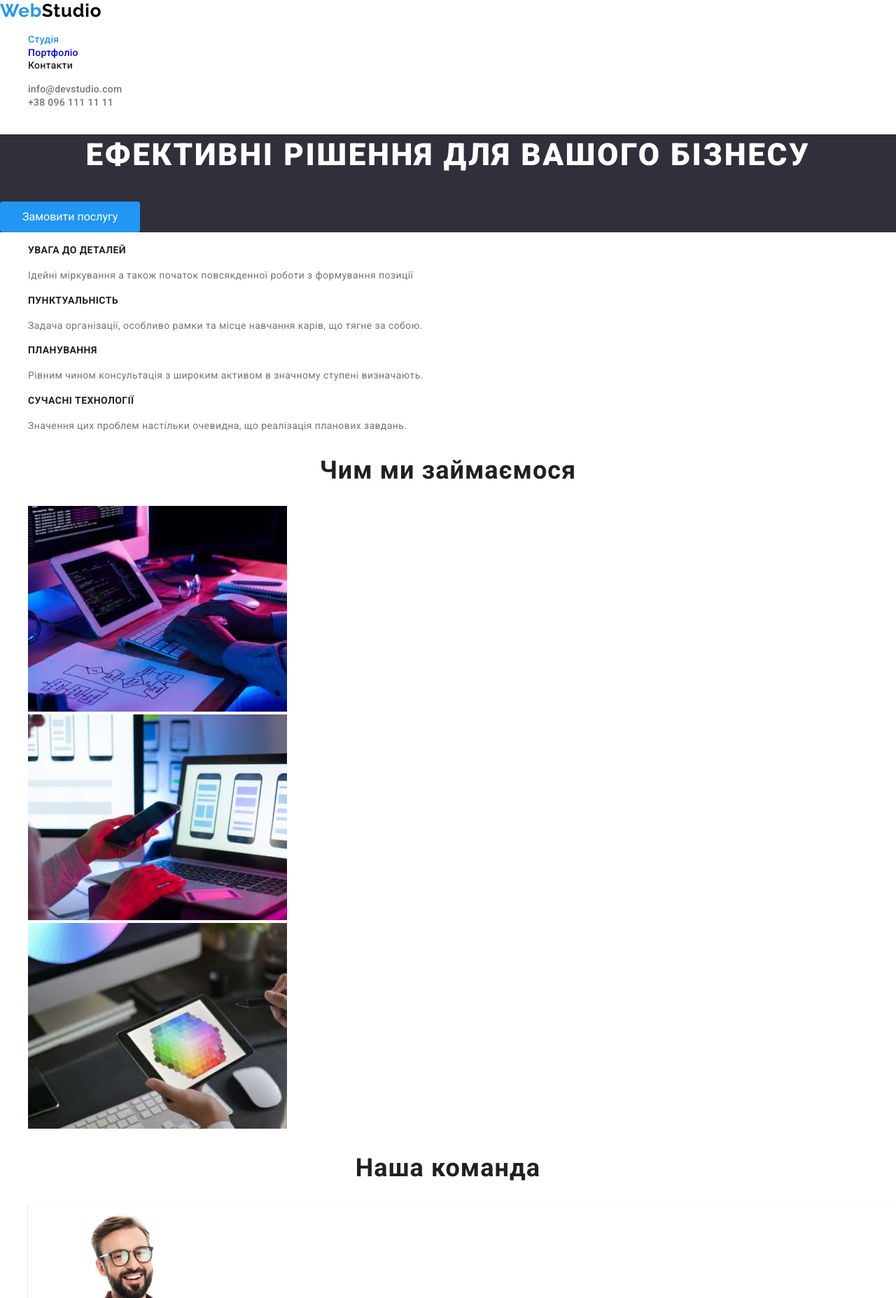
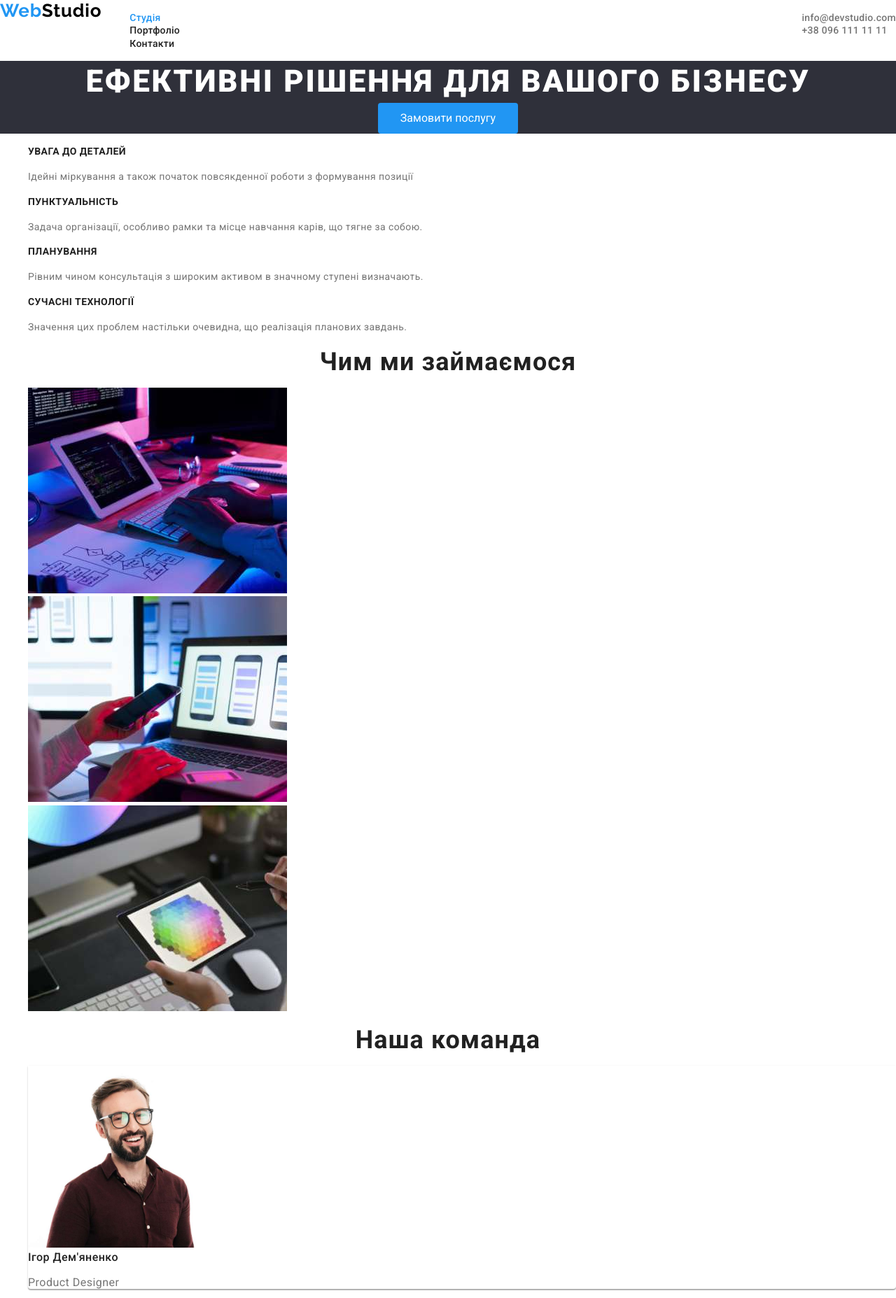
Before and after one commit to SAV15/goit-markup-hw-03, a plain HTML site: page index.html in a window 1280 px wide. Shown: the top 1855 px of the page at 70% size. Drawn offline with nearby package versions, Linux system fonts and the light colour scheme.

Commit message:
Start to decorate

```diff
--- a/css/styles.css
+++ b/css/styles.css
@@ -16,18 +16,14 @@
 
 }
 
-*,
-*::before,
-*::after {
-    box-sizing: border-box;
-}
-
 .main-index {
     font-family: var(--main-font);
     color: var(--black-color);
-    text-decoration: none;
 }
 
+h1, h2, h3, h4, h5, h6 {
+    margin: 0;
+}
 .section-title {
     font-weight: 700;
     font-size: 36px;
@@ -40,6 +36,12 @@
 header {
     border-bottom: 1px;
     border-color: rgba(236, 236, 236, 1);
+    display: flex;
+}
+
+.container{
+    width: 1170px;
+    margin: 0 auto;
 }
 
 .logo{
@@ -70,6 +72,7 @@ header {
     letter-spacing: 0.02em;
     text-decoration: none;
     cursor: pointer;
+    color: var(--black-color);
 }
 
 .contact {
@@ -103,13 +106,13 @@ header {
 /* MAIN */
 .first-part{
     background-color: #2F303A;
+    text-align: center;
 }
 
 .businessh1{
     font-weight: 900;
     font-size: 44px;
     line-height: 1.36;
-    text-align: center;
     letter-spacing: 0.06em;
     text-transform: uppercase;
     color: #FFFFFF;
@@ -155,6 +158,7 @@ header {
 }
 
 .img-what-we-do{
+    width: 370px;
 }
 
 .photo-of-the-participant{
--- a/index.html
+++ b/index.html
@@ -5,16 +5,16 @@
     <meta http-equiv="X-UA-Compatible" content="IE=edge">
     <meta name="viewport" content="width=device-width, initial-scale=1.0">
     <title>Document</title>
-    <link rel="stylesheet" href="./modern-normalize/modern-normalize.css" />
-    <link rel="stylesheet" href="./css/styles.css">
     <link rel="preconnect" href="https://fonts.googleapis.com">
     <link rel="preconnect" href="https://fonts.gstatic.com" crossorigin>
     <link href="https://fonts.googleapis.com/css2?family=Raleway:wght@700&family=Roboto:wght@400;500;700;900&display=swap" rel="stylesheet">
+    <link rel="stylesheet" href="./modern-normalize/modern-normalize.css">
+    <link rel="stylesheet" href="./css/styles.css">
 </head>
 <body class="main-index">
     <header>
         <a class="logo header-logo" href="./index.html"><span class="blue-text">Web</span>Studio</a>
-        <nav>
+        <nav  class="container">
             <ul class="pages">
                 <li><a class="header-link header-link-current" href="./index.html">Студія</a></li>
                 <li><a class="header-link" href="./portfolio.html">Портфоліо</a></li>
```
Also changed, not shown: portfolio.html (+4 -6 lines).
